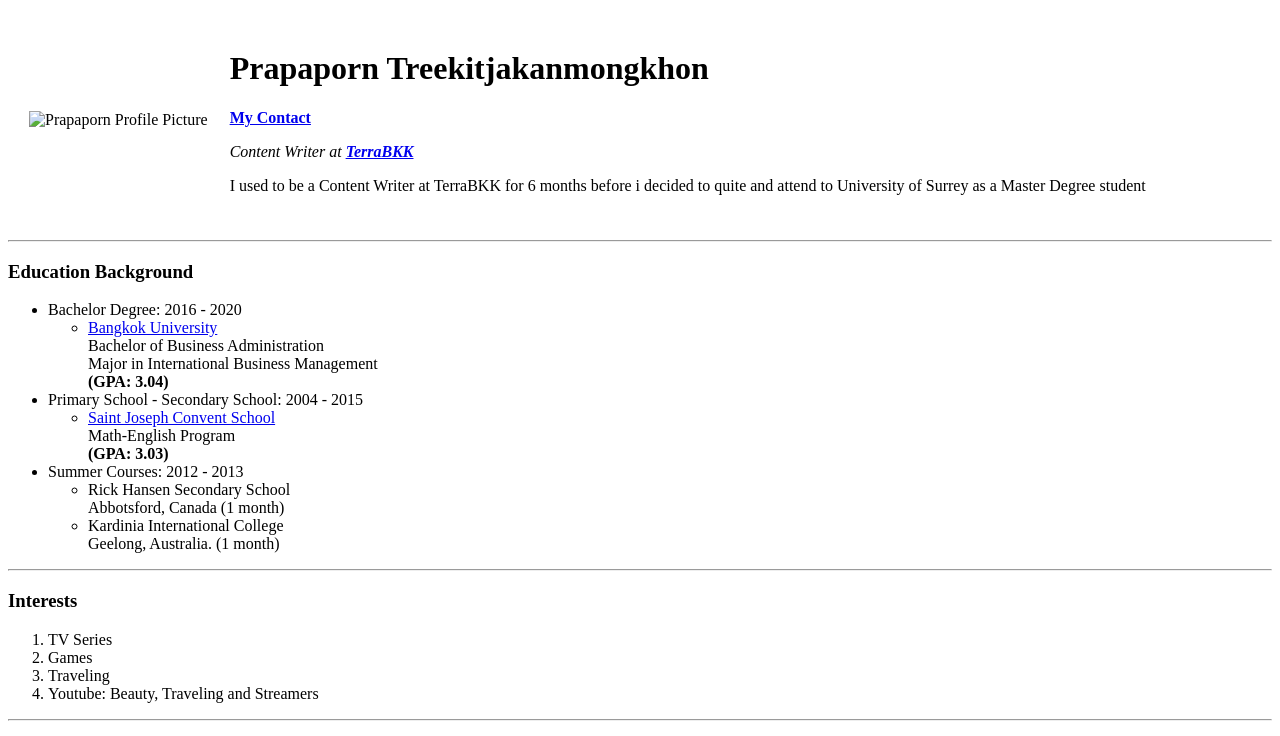
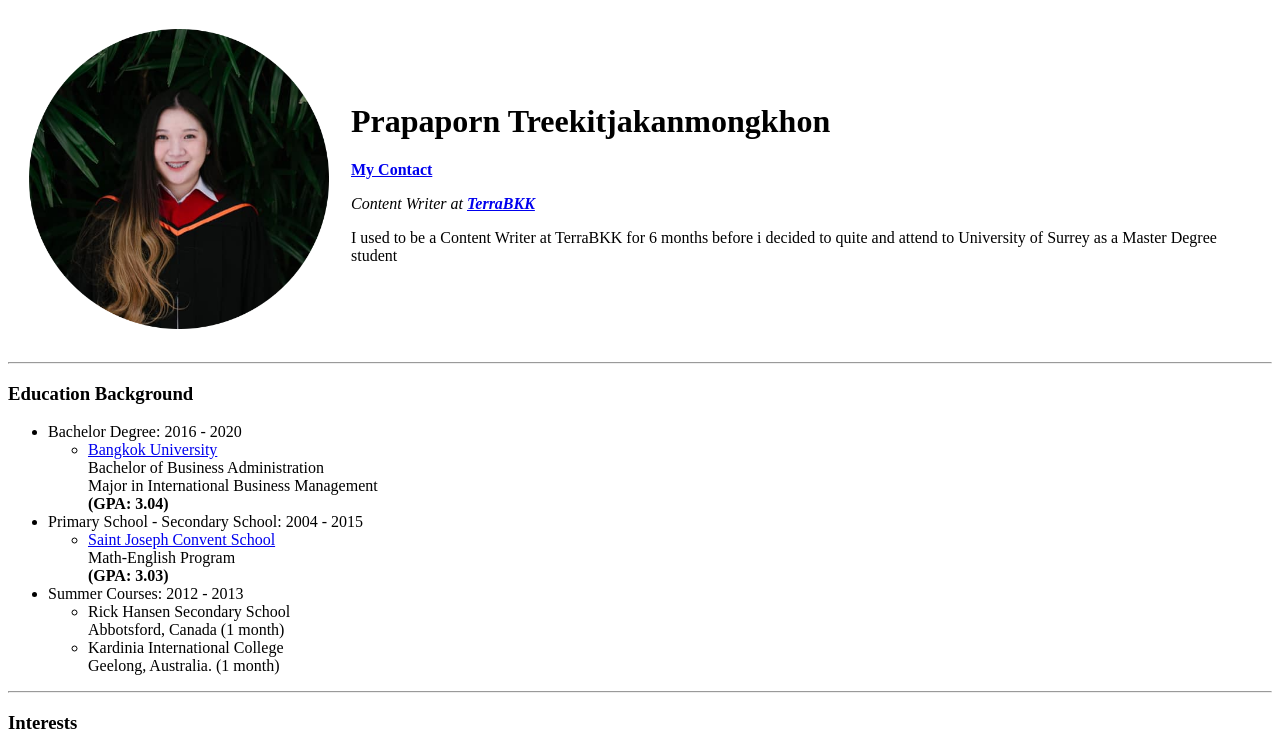
Before and after one commit to mlymile/cv, a plain HTML site: page index.html in a window 1280 px wide. Shown: the top 736 px of the page. Drawn offline with Linux system fonts and the light colour scheme.

Commit message:
Update index.html

```diff
--- a/index.html
+++ b/index.html
@@ -12,7 +12,7 @@
 
   <table cellspacing="20">
     <tr>
-      <td><img src="image/Mile's-modified.png" width="300"
+      <td><img src="image/Miles-modified.png" width="300"
      height="300" alt="Prapaporn Profile Picture"></td>
       <td><h1>Prapaporn Treekitjakanmongkhon</h1>
         <a href="contact-me.html"><strong>My Contact</strong></a>
```
